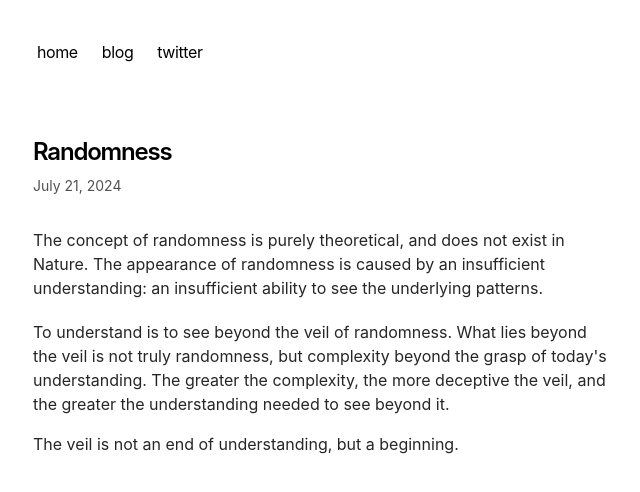
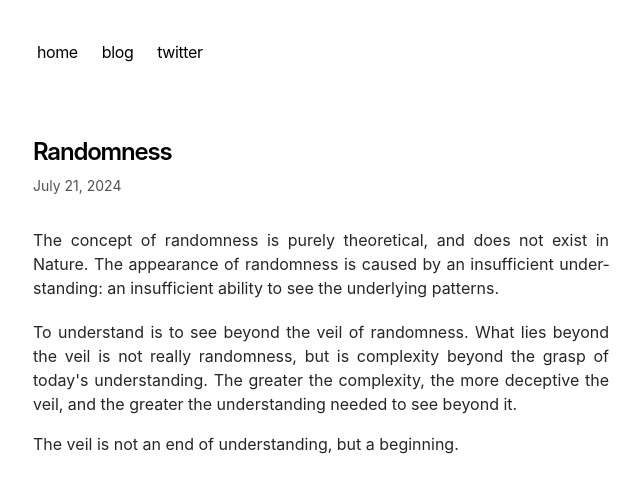
Before and after one commit to Rabrg/personal-website, a Next.js app: page /blog/randomness in a window 1280 px wide. Shown: the top 492 px of the page, without its empty margins (319-959 px from the left). Built offline with nearby package versions, Linux system fonts and the light colour scheme.

Commit message:
book blog text formatting; randomness.mdx minor edit

```diff
--- a/app/blog/[slug]/page.tsx
+++ b/app/blog/[slug]/page.tsx
@@ -90,7 +90,7 @@ export default function Blog({params}) {
                     {formatDate(post.metadata.publishedAt)}
                 </p>
             </div>
-            <article className="prose">
+            <article className="prose book-format">
                 <CustomMDX source={post.content}/>
             </article>
         </section>
--- a/app/blog/posts/randomness.mdx
+++ b/app/blog/posts/randomness.mdx
@@ -6,6 +6,6 @@ summary: 'The concept of randomness is purely theoretical, and does not exist in
 
 The concept of randomness is purely theoretical, and does not exist in Nature. The appearance of randomness is caused by an insufficient understanding: an insufficient ability to see the underlying patterns.
 
-To understand is to see beyond the veil of randomness. What lies beyond the veil is not truly randomness, but complexity beyond the grasp of today's understanding. The greater the complexity, the more deceptive the veil, and the greater the understanding needed to see beyond it.
+To understand is to see beyond the veil of randomness. What lies beyond the veil is not really randomness, but is complexity beyond the grasp of today's understanding. The greater the complexity, the more deceptive the veil, and the greater the understanding needed to see beyond it.
 
 The veil is not an end of understanding, but a beginning.
--- a/app/global.css
+++ b/app/global.css
@@ -149,3 +149,11 @@ table {
 .title {
     text-wrap: balance;
 }
+
+.book-format {
+    text-align: justify;
+    hyphens: auto;
+    -webkit-hyphens: auto;
+    -moz-hyphens: auto;
+    -ms-hyphens: auto;
+}
```
